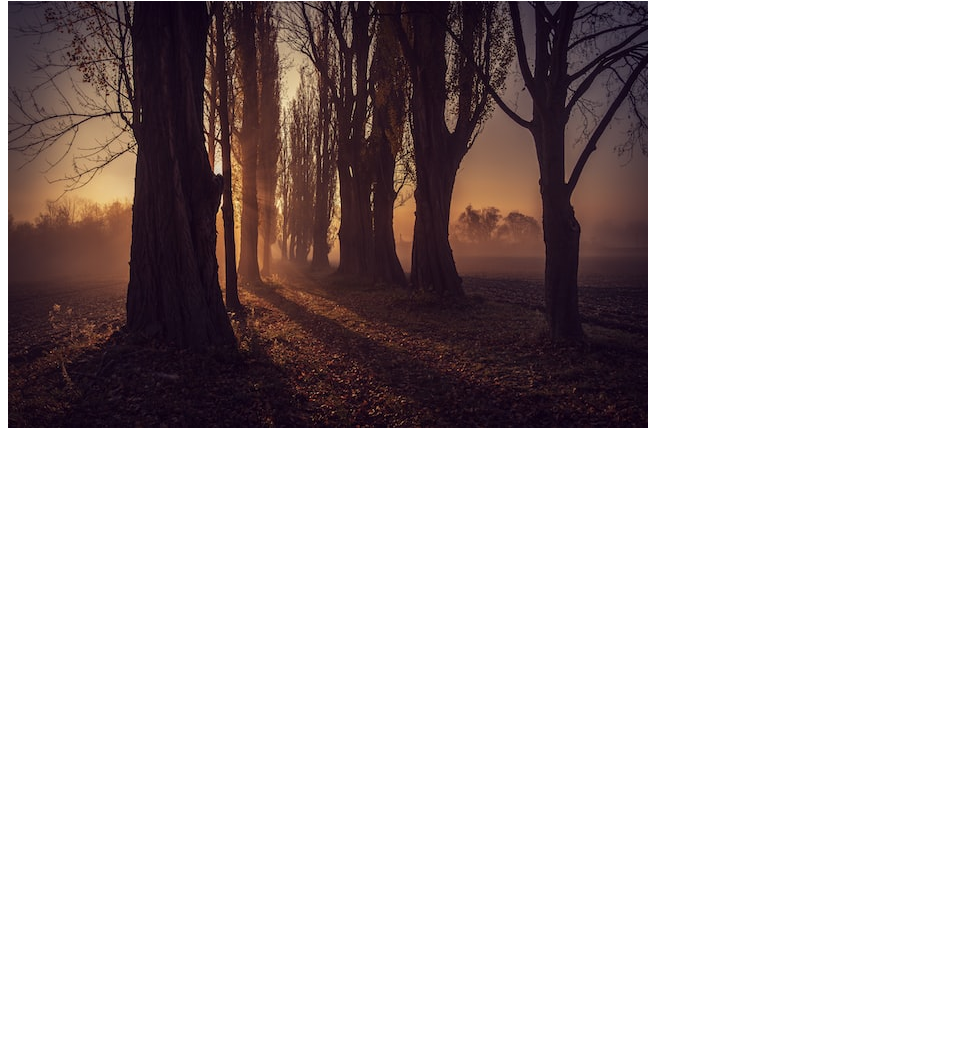
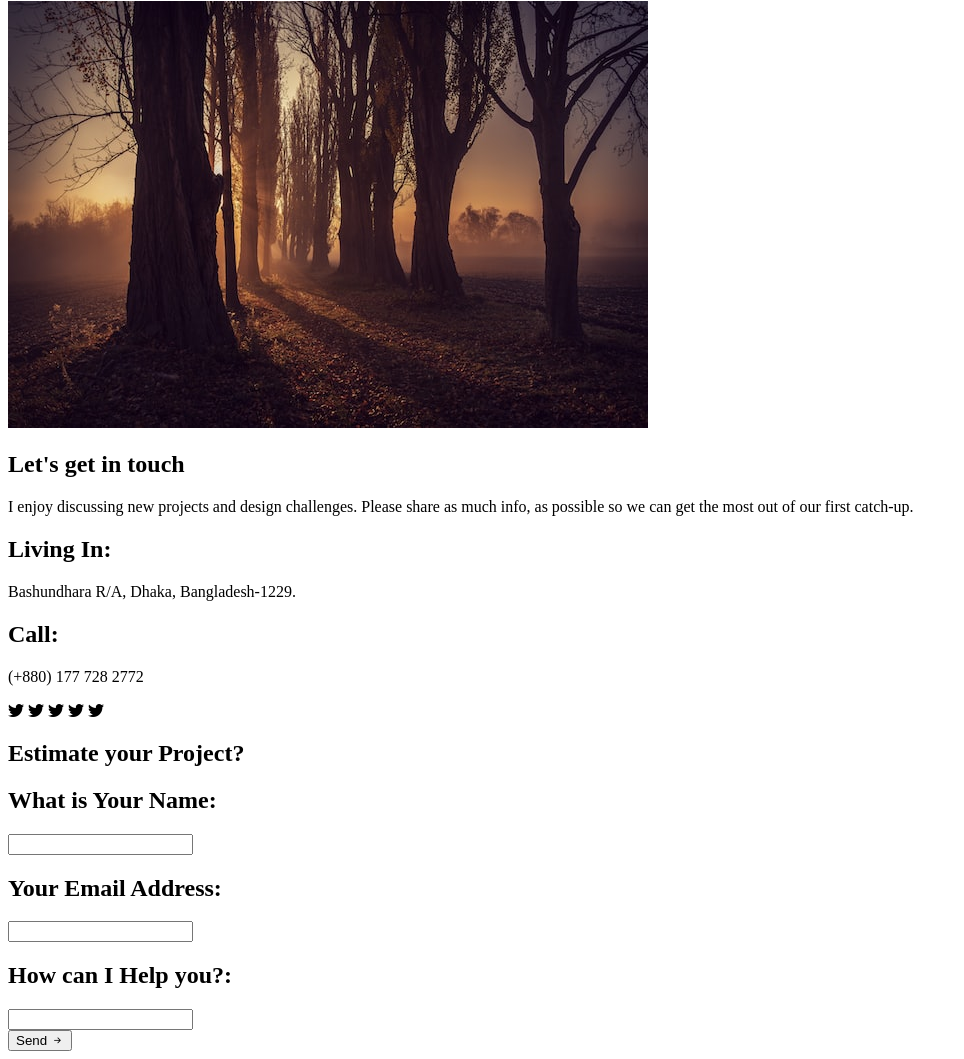
Before and after one commit to JuanCruz30/TRABAJO-PRACTICO-N-1-UTN, a plain HTML site: page index.html in a window 1280 px wide. Shown: the part 5177-6236 px from the top of the page, without its empty margins (0-964 px from the left). Before the commit the page ends 5617 px from the top, so only its background shows below. Drawn offline with nearby package versions, Linux system fonts and the light colour scheme.

Commit message:
contenedor 6 creado, con divs form y buttom

```diff
--- a/index.html
+++ b/index.html
@@ -183,14 +183,51 @@
                 <img src="/img/arboles.jpg" alt="">
                 <img src="/img/arboles.jpg" alt="">
             </div>
-
+         </section>
+    </main>
+    <footer>
+        <section class="cont6">
+            <div>
+                <div>
+                    <h1>Let's get in touch</h1>
+                    <p>I enjoy discussing new projects and design challenges. Please share as much info, as possible so we can get the most out of our first catch-up.</p>
+                    <h2>Living In:</h2>
+                    <p>Bashundhara R/A, Dhaka, Bangladesh-1229.</p>
+                    <h2>Call:</h2>
+                    <p>(+880) 177 728 2772</p>
+                </div>
+                <div>
+                    <nav>
+                        <i class="bi bi-twitter"></i>
+                        <i class="bi bi-twitter"></i>
+                        <i class="bi bi-twitter"></i>
+                        <i class="bi bi-twitter"></i>
+                        <i class="bi bi-twitter"></i>
+                    </nav>
+                </div>
+            </div>
+            <div>
+                <h1>Estimate your Project?</h1>
+                <form>
+                    <h2>What is Your Name:</h2>
+                    <div>
+                        <input type="text">
+                    </div>
+                    <h2>Your Email Address:</h2>
+                    <div>
+                        <input type="text">
+                    </div>
+                    <h2>How can I Help you?:</h2>
+                    <div>
+                        <input type="text">
+                    </div>
+                </form>
+            </div>
+            <div>
+                <button> Send <i class="bi bi-arrow-right-short"></i></button>
+            </div>
 
         </section>
-
-
-
-    </main>
-    <footer>
 
     </footer>
 
```
